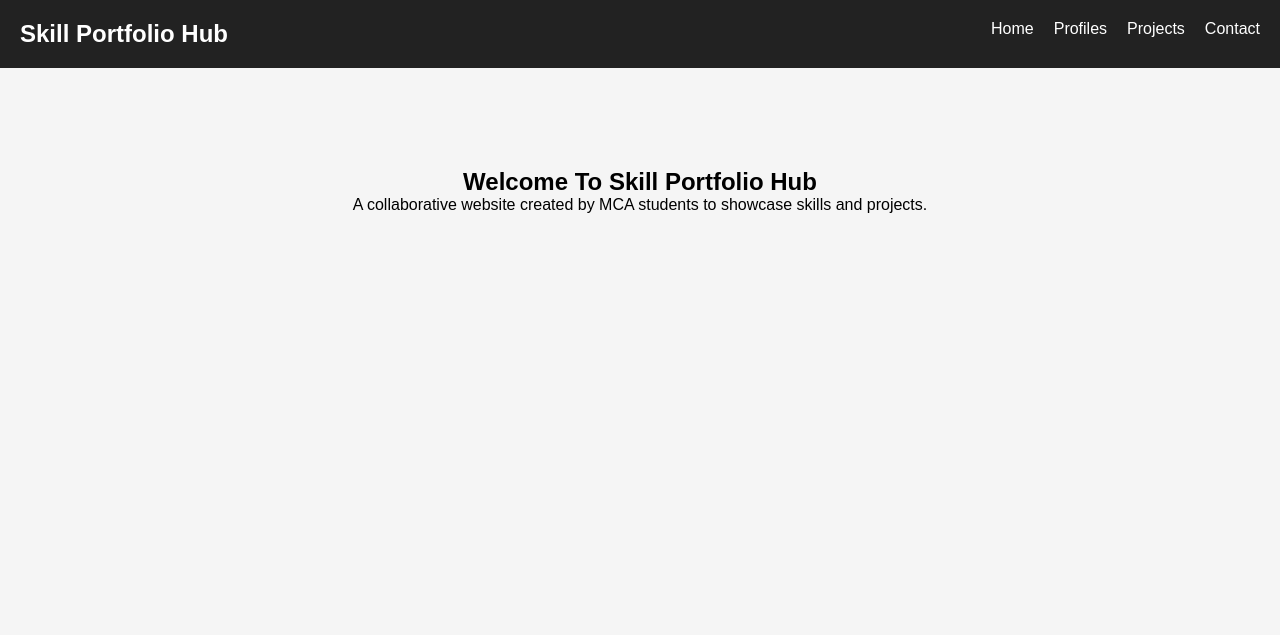
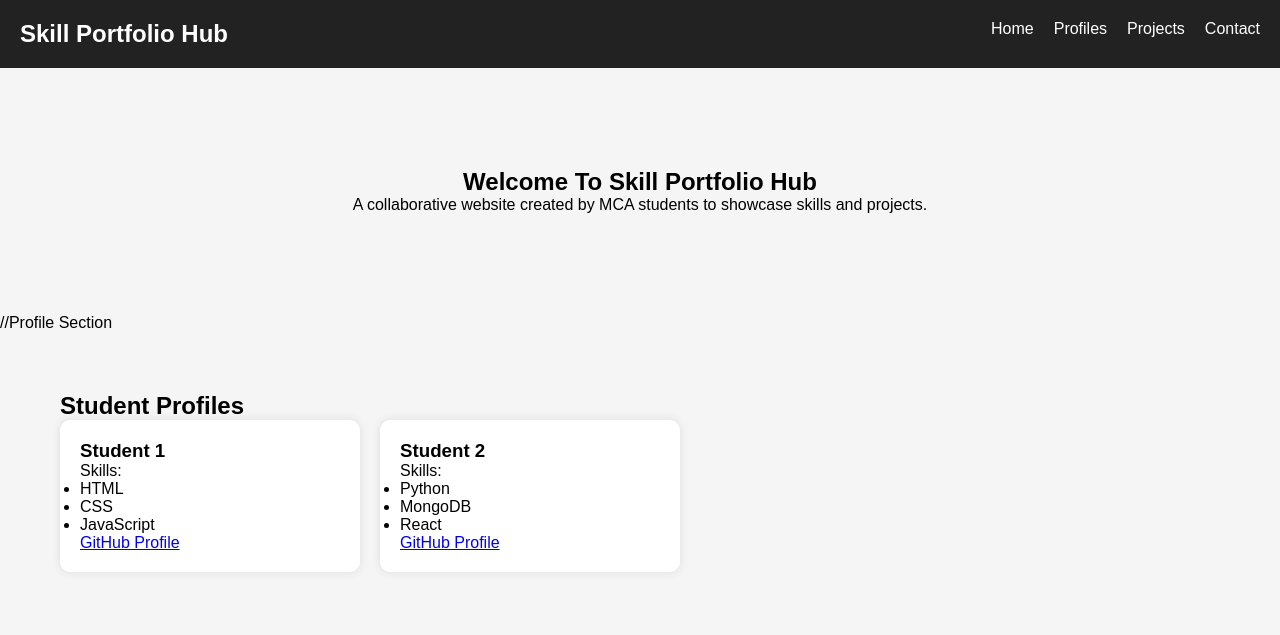
Before and after one commit to priyasaviluha/Student-Skill-Portfolio, a plain HTML site: page index.html in a window 1280 px wide. Drawn offline with Linux system fonts and the light colour scheme.

Commit message:
Added Profile Section

```diff
--- a/index.html
+++ b/index.html
@@ -1,12 +1,14 @@
 <!DOCTYPE html>
-<html>
+<html lang="en">
 <head>
+    <meta charset="UTF-8">
+    <meta name="viewport" content="width=device-width, initial-scale=1.0">
+
     <title>Skill Portfolio Hub</title>
     <link rel="stylesheet" href="style.css">
 </head>
 <body>
-
-<nav>
+    <nav>
     <h2>Skill Portfolio Hub</h2>
 
     <ul>
@@ -28,5 +30,43 @@
 
 </section>
 
+//Profile Section
+
+<section id="profiles">
+
+<h2>Student Profiles</h2>
+
+<div class="cards">
+
+<div class="card">
+    <h3>Student 1</h3>
+
+    <p>Skills:</p>
+
+    <ul>
+        <li>HTML</li>
+        <li>CSS</li>
+        <li>JavaScript</li>
+    </ul>
+
+    <a href="#">GitHub Profile</a>
+</div>
+
+<div class="card">
+    <h3>Student 2</h3>
+
+    <p>Skills:</p>
+
+    <ul>
+        <li>Python</li>
+        <li>MongoDB</li>
+        <li>React</li>
+    </ul>
+
+    <a href="#">GitHub Profile</a>
+</div>
+</div>
+</section>
+
 </body>
 </html>
```
